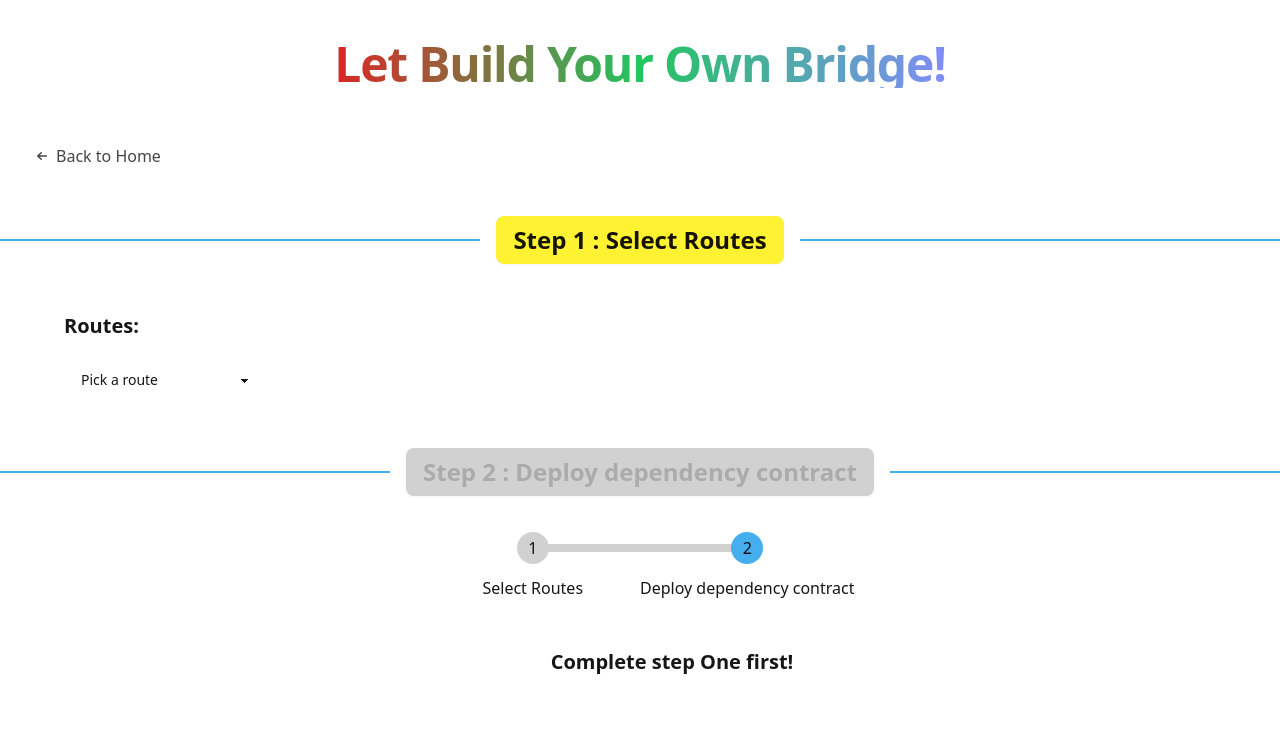
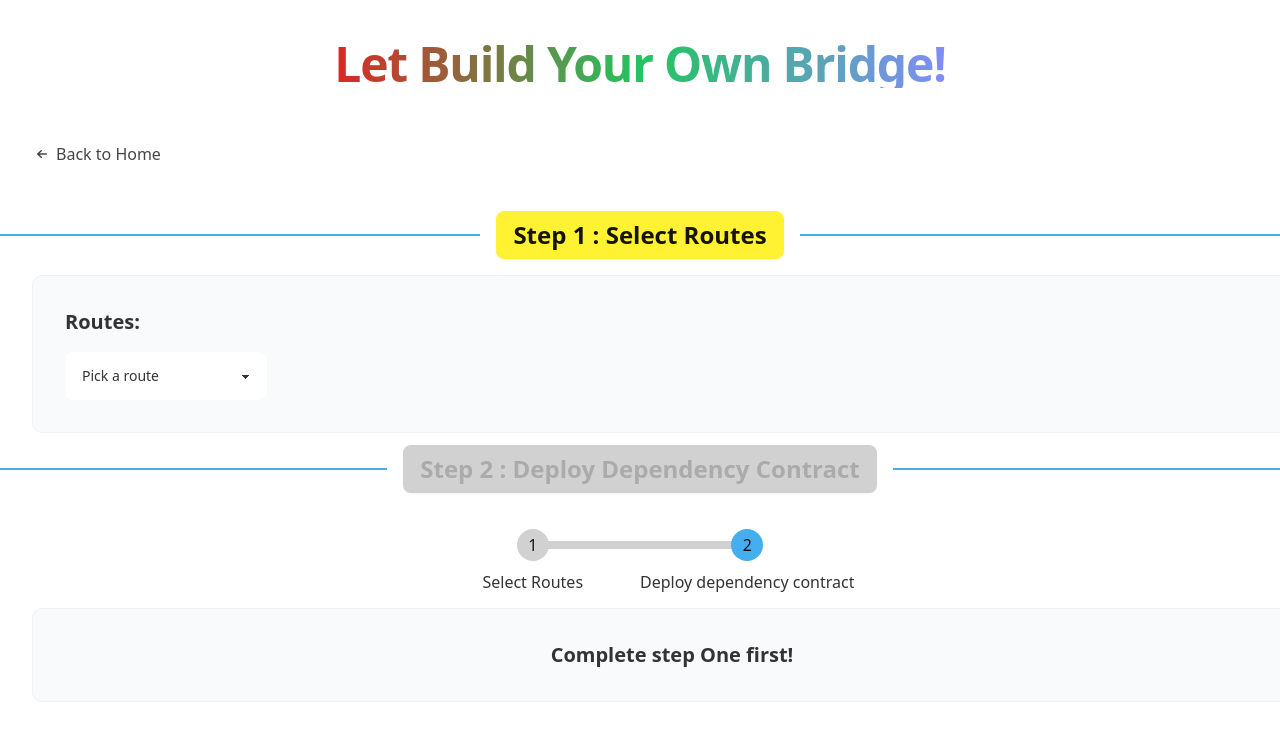
Before and after one commit to Ratimon/ETH-Taipe-demo-hyperlane-wizard, a SvelteKit app: page /bridge in a window 1280 px wide. Shown: the top 736 px of the page. Built offline with nearby package versions, Linux system fonts and the light colour scheme; what highlightjs-solidity would draw is missing.

Commit message:
Feat (src/): Styling Wizard code generator component

```diff
--- a/src/app.postcss
+++ b/src/app.postcss
@@ -1,3 +1,156 @@
+@import "highlight.js/styles/atom-one-dark.css";
 @import 'tailwindcss/base';
 @import 'tailwindcss/components';
 @import 'tailwindcss/utilities';
+
+@import "./styles/reset.css";
+@import "./styles/vars.css";
+@import "./styles/tippy.css";
+
+html,
+body {
+  scroll-behavior: smooth !important;
+  color: var(--text-color);
+  /* font-family: var(--sans-serif); */
+}
+
+svg.icon {
+  vertical-align: calc(-1 * var(--icon-adjust));
+  flex: 0 0 auto;
+  height: 1em;
+  width: 1em;
+  fill: currentColor;
+}
+
+input:not([type]), input[type="text"], input[type="number"] {
+  border: 1px solid var(--gray-3);
+  padding: var(--size-2) var(--size-3);
+  border-radius: 6px;
+}
+
+/* Hide up and down arrows in numeric input fields */
+
+input[type="number"]::-webkit-outer-spin-button,
+input[type="number"]::-webkit-inner-spin-button {
+  -webkit-appearance: none;
+  margin: 0;
+}
+
+input[type="number"] {
+  -moz-appearance: textfield;
+  appearance: textfield;
+}
+
+/* It makes the HTML progress bar filling smooth when value change. */
+progress::-webkit-progress-value {
+  transition: 0.6s width ease-out;
+}
+
+@layer base {
+  .btn-gradient {
+    @apply !bg-gradient !bg-[length:300%_300%] hover:saturate-[1.2] shadow duration-100 !border-0 !border-transparent !bg-transparent animate-shimmer disabled:!bg-none disabled:!bg-gray-500/30  !text-white;
+  }
+  .btn {
+    @apply !capitalize;
+  }
+}
+
+
+/* Components */
+
+.controls-section {
+  display: flex;
+  flex-direction: column;
+
+  & + & {
+    margin-top: var(--size-4);
+    padding-top: var(--size-4);
+    border-top: 1px solid var(--gray-3);
+  }
+
+  > * + * {
+    margin-top: var(--size-3);
+  }
+
+  h1 {
+    margin-top: 0;
+    margin-bottom: 0;
+    text-transform: lowercase;
+    font-variant: small-caps;
+    font-size: var(--text-small);
+    color: var(--gray-4);
+    font-weight: 600;
+  }
+}
+
+.subcontrol::before {
+  content: '└';
+  color: var(--gray-3);
+}
+
+.checkbox-group {
+  display: flex;
+  flex-direction: column;
+
+  & > * {
+    display: flex;
+    align-items: center;
+    padding: var(--size-2);
+  }
+
+  input {
+    margin-right: var(--size-2);
+  }
+
+  .tooltip {
+    margin-left: auto;
+  }
+
+  .checked {
+    background-color: var(--blue-1);
+  }
+}
+
+.labeled-input {
+  display: flex;
+  flex-direction: column;
+
+  & > span {
+    font-size: var(--text-small);
+  }
+
+  & > input {
+    margin-top: var(--size-1);
+    width: 100%;
+  }
+}
+
+.tooltip-container,
+.checkbox-group > *,
+.labeled-input {
+  --tooltip-opacity: .15;
+
+  &:hover {
+    --tooltip-opacity: .5;
+  }
+}
+
+input.input-inline {
+  padding: .25em;
+  height: 1.5em;
+  width: 2em;
+  max-width: 100%;
+  text-align: center;
+}
+
+.has-error {
+  box-shadow: 0 0 var(--size-1) var(--red-2);
+}
+
+.import-link {
+  color: inherit;
+}
+
+.glimmery {
+  background: conic-gradient(rgb(196, 181, 253), rgb(110, 231, 183), rgb(249, 168, 212))
+}
--- a/src/routes/bridge/+page.svelte
+++ b/src/routes/bridge/+page.svelte
@@ -703,3 +703,53 @@
   </div>
 
 {/if}
+
+<style lang="postcss">
+
+  .container {
+      background-color: var(--gray-1);
+      border: 1px solid var(--gray-2);
+      border-radius: 10px;
+      min-width: 32rem;
+  }
+
+  .tab {
+    color: var(--gray-5);
+  }
+
+  .tab button, :global(.overflow-btn) {
+    padding: var(--size-1) var(--size-2);
+    border-radius: 6px;
+    font-weight: bold;
+    cursor: pointer;
+  }
+
+  .tab button, :global(.overflow-btn) {
+    border: 0;
+    background-color: transparent;
+  }
+
+  .tab button:hover, :global(.overflow-btn):hover {
+    background-color: var(--gray-2);
+  }
+
+  .tab button.selected {
+    background-color: var(--solidity-blue-2);
+    color: white;
+    order: -1;
+  }
+
+  :global(.overflow-menu) button.selected {
+    order: unset;
+  }
+
+  .controls {
+    background-color: white;
+    padding: var(--size-4);
+  }
+
+  .controls {
+    border-radius: 5px;
+    box-shadow: var(--shadow);
+  }
+</style>
--- /dev/null
+++ b/src/styles/reset.css
@@ -0,0 +1,21 @@
+*, *:before, *:after {
+  box-sizing: border-box;
+  margin: 0;
+  padding: 0;
+}
+
+html {
+  line-height: 1.15;
+  -webkit-text-size-adjust: 100%;
+}
+
+code {
+  font-family: var(--monospace);
+  font-size: 1em;
+}
+
+button, input, select, textarea {
+  font-family: inherit;
+  font-size: inherit;
+  color: inherit;
+}
--- /dev/null
+++ b/src/styles/tippy.css
@@ -0,0 +1,94 @@
+@import 'tippy.js/dist/tippy.css';
+
+:root {
+  --tippy-background: #333;
+  --tippy-text: var(--gray-3);
+  --tippy-border: rgba(0, 8, 16, 0.15);
+}
+
+.tippy-box[data-theme~="light"] {
+  --tippy-background: #fff;
+  --tippy-text: #333;
+}
+
+.tippy-box[data-theme~="light-yellow"] {
+  --tippy-background: var(--yellow-1);
+  --tippy-text: #333;
+}
+
+.tippy-box[data-theme~="light-red"] {
+  --tippy-background: var(--red-1);
+  --tippy-text: #333;
+}
+
+.tippy-box {
+  background-color: var(--tippy-background);
+  background-clip: padding-box;
+  color: var(--tippy-text);
+  box-shadow: var(--shadow);
+  font-weight: initial;
+  font-variant: initial;
+  text-transform: none;
+}
+
+.tippy-box[data-theme~="border"] {
+  border: 1px solid var(--tippy-border);
+}
+
+.tippy-box > .tippy-backdrop {
+  background-color: var(--tippy-background);
+}
+
+.tippy-box[data-theme~="border"] > .tippy-arrow:after {
+  content: "";
+  position: absolute;
+  z-index: -1;
+  border-color: transparent;
+  border-style: solid;
+}
+
+.tippy-box[data-placement^="top"] > .tippy-arrow:before {
+  border-top-color: var(--tippy-background);
+}
+
+.tippy-box[data-placement^="bottom"] > .tippy-arrow:before {
+  border-bottom-color: var(--tippy-background);
+  bottom: 16px;
+}
+
+.tippy-box[data-placement^="left"] > .tippy-arrow:before {
+  border-left-color: var(--tippy-background);
+}
+
+.tippy-box[data-placement^="right"] > .tippy-arrow:before {
+  border-right-color: var(--tippy-background);
+  right: 16px;
+}
+
+.tippy-box[data-theme~="border"][data-placement^="top"] > .tippy-arrow:after {
+  border-top-color: var(--tippy-border);
+  border-width: 7px 7px 0;
+  top: 17px;
+  left: 1px;
+}
+
+.tippy-box[data-theme~="border"][data-placement^="bottom"] > .tippy-arrow:after {
+  border-bottom-color: var(--tippy-border);
+  border-width: 0 7px 7px;
+  bottom: 17px;
+  left: 1px;
+}
+
+.tippy-box[data-theme~="border"][data-placement^="left"] > .tippy-arrow:after {
+  border-left-color: var(--tippy-border);
+  border-width: 7px 0 7px 7px;
+  left: 17px;
+  top: 1px;
+}
+
+.tippy-box[data-theme~="border"][data-placement^="right"] > .tippy-arrow:after {
+  border-width: 7px 7px 7px 0;
+  right: 17px;
+  top: 1px;
+  border-right-color: var(--tippy-border);
+}
--- /dev/null
+++ b/src/styles/vars.css
@@ -0,0 +1,54 @@
+:root {
+
+  --sans-serif: system-ui, sans-serif;
+  --monospace: ui-monospace, 'Cascadia Code', 'Source Code Pro', Menlo, Consolas, 'DejaVu Sans Mono', monospace;
+
+  /* Colors */
+
+  --text-color: #333333;
+
+  --gray-1: #f9fafb;
+  --gray-2: #eff1f3;
+  --gray-3: #d8dbe2;
+  --gray-4: #818998;
+  --gray-5: #575c66;
+  --gray-6: #2c374b;
+
+  --blue-1: #f5f6ff;
+  --blue-2: #4e5de4;
+  --blue-3: #343f9d;
+
+  --yellow-1: #fffaeb;
+  --yellow-2: #ffcc33;
+  --yellow-3: #b27700;
+
+  --red-1: #feecec;
+  --red-2: #f53d3d;
+  --red-3: #aa0909;
+
+  --solidity-blue-1: #51d4ff;
+  --solidity-blue-2: #4e5de4;
+
+  --cairo-orange-1: #fe9149;
+  --cairo-orange-2: #fe4a3c;
+
+  /* Dimensions (scale taken from Tailwind) */
+
+  --size-1: 0.25rem;
+  --size-2: 0.5rem;
+  --size-3: 0.75rem;
+  --size-4: 1rem;
+  --size-8: 2rem;
+  --size-64: 16rem;
+
+  /* Font Sizes */
+
+  --text-small: 0.875rem;
+
+  /* Utilities */
+
+  --shadow: 0 2px 3px rgba(0, 0, 0, .1);
+
+  --icon-adjust: 0.125em;
+
+}
```
Also changed, not shown: src/styles/utilities.css (added).
